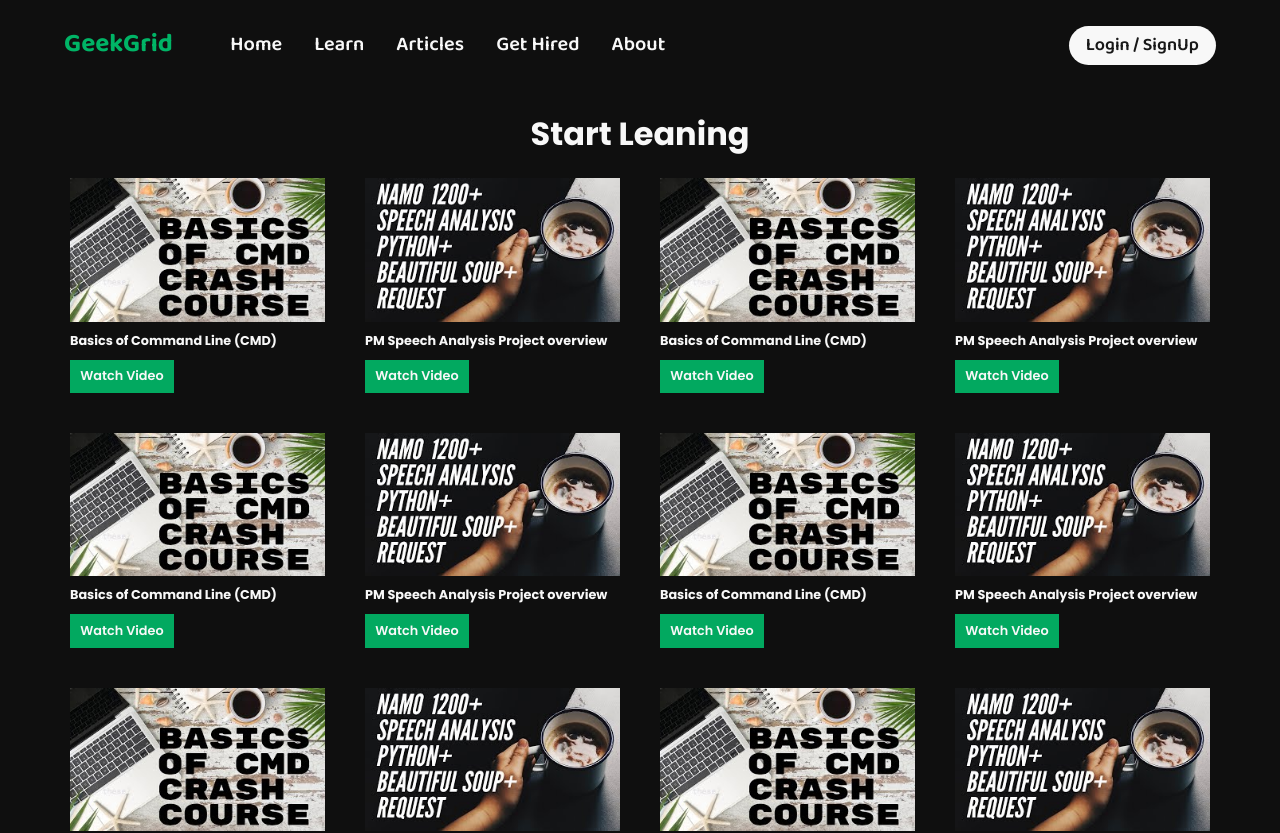
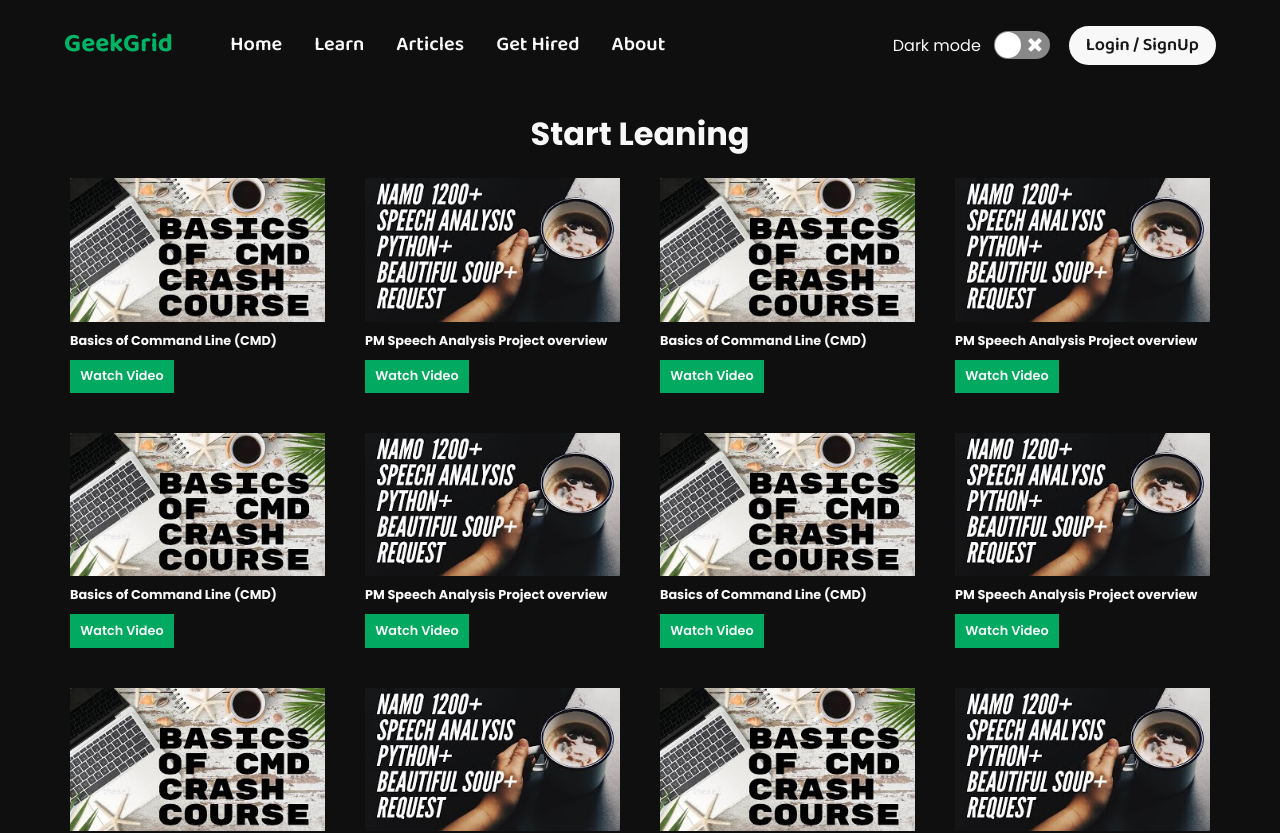
Before and after one commit to ashish12501/GeekGrid, a React (Create React App) app: page /learn in a window 1280 px wide. Shown: the top 833 px of the page. Built offline with nearby package versions, Linux system fonts and the light colour scheme; a web font is replaced by a local one.

Commit message:
added toggle button for dark and light mode

```diff
--- a/package.json
+++ b/package.json
@@ -11,6 +11,7 @@
     "react-dom": "^18.2.0",
     "react-router-dom": "^6.16.0",
     "react-scripts": "5.0.1",
+    "react-switch": "^7.0.0",
     "web-vitals": "^2.1.4"
   },
   "scripts": {
--- a/src/App.css
+++ b/src/App.css
@@ -1,5 +1,6 @@
 .App {
   text-align: center;
+  background-color: var(--primary-bg);
 }
 
 .App-logo {
--- a/src/App.js
+++ b/src/App.js
@@ -11,15 +11,25 @@ import { Footer } from './components/footer'
 import { VideoListPage } from './pages/VideoCourses/VideoListPage'
 import { VideoPlayerPage } from './pages/VideoCourses/streamer'
 import './variables.css'
+import { useState } from 'react';
+import { createContext } from 'react'
+export const themeContext = createContext(null)
 
 function App() {
+
+  const [theme, setTheme] = useState("dark")
+
+  const toggleTheme = () => {
+    setTheme(theme === "dark" ? "light" : "dark")
+  }
+
   return (
-    <div className="App">
+    <themeContext.Provider value={{ theme, toggleTheme }} >
+      <div className="App" id={theme} >
         <Router>
           <Navbar />
           <Routes>
             <Route path='/' element={<Home />} />
-          {/* <Route path='/learn' element={<learn />} /> */}
             <Route path='/contacts' element={<Contact />} />
             <Route path='/signin' element={<Signin />} />
             <Route path='/signup' element={<Signup />} />
@@ -30,7 +40,8 @@ function App() {
           </Routes>
           <Footer />
         </Router>
-    </div>
+      </div >
+    </themeContext.Provider>
   );
 }
 
--- a/src/components/navbar.css
+++ b/src/components/navbar.css
@@ -58,6 +58,23 @@
     font-size: 20px;
 }
 
+.navbar-right {
+    display: flex;
+    justify-content: center;
+    align-items: center;
+}
+
+.navbar-right .toggle-button {
+    /* width: 2vw; */
+    size: 40px;
+    margin-right: 1.5vw;
+}
+
+.mode-name {
+    color: var(--primary-text);
+    margin-right: 1vw;
+}
+
 .navbar .navbar-right button {
     padding: 4px 17px;
     border-radius: 27px;
--- a/src/components/navbar.js
+++ b/src/components/navbar.js
@@ -1,7 +1,12 @@
 import React from 'react'
 import { Link } from 'react-router-dom'
 import './navbar.css'
+import ReactSwitch from 'react-switch'
+import { useContext } from 'react'
+import { themeContext } from '../App'
+
 export function Navbar() {
+    const { toggleTheme, theme } = useContext(themeContext)
     return (
         <div className='navbar'>
             <div className='navbar-left'>
@@ -17,6 +22,8 @@ export function Navbar() {
                 </links>
             </div>
             <div className='navbar-right'>
+                {theme === "light" ? <p className='mode-name'>Light mode</p> : <p className='mode-name'>Dark mode</p>}
+                <ReactSwitch className='toggle-button' onChange={toggleTheme} checked={theme === "light"} />
                 <button>Login / SignUp</button>
             </div>
         </div>
--- a/src/pages/Articles/article.css
+++ b/src/pages/Articles/article.css
@@ -25,7 +25,6 @@
 }
 
 .left-article .article-box button {
-
     width: 9vw;
     padding: 8px 0px 8px 0px;
     border: none;
--- a/src/pages/VideoCourses/VideoListPage.css
+++ b/src/pages/VideoCourses/VideoListPage.css
@@ -2,6 +2,7 @@
     margin: auto 0;
     padding: 0px 70px 50px 70px;
     color: var(--primary-text);
+    background-color: var(--primary-bg);
 }
 
 .ListPage h1 {
--- a/src/variables.css
+++ b/src/variables.css
@@ -1,4 +1,4 @@
-:root {
+#light {
     --primary-bg: #f8f8f8;
     --primary-text: #1b1b1b;
     --secondary-text: #ffff;
@@ -9,18 +9,11 @@
     --gradient-yellow2: #ffd53b;
     --gradient-yellow1: #cea100;
     --box-shadow: #cecece;
-
-
-    /* variable for button */
     --button-bg: #02A960;
     --button-text: #f8f8f8;
+}
 
-
-    /* Comment Out The below variables to check in light thenme */
-    /* Comment Out The below variables to check in light thenme */
-    /* Comment Out The below variables to check in light thenme */
-    /* Comment Out The below variables to check in light thenme */
-
+#dark {
     --primary-bg: #0F0F0F;
     --primary-text: #f8f8f8;
     --secondary-text: #181818;
@@ -31,7 +24,6 @@
     --gradient-yellow1: #F4CE44;
     --gradient-yellow2: #ddd1a4;
     --box-shadow: #0a0a0a;
-
-
-
+    --button-bg: #02A960;
+    --button-text: #f8f8f8;
 }
```
Also changed, not shown: 1 other file (tests, documents, lock files or other folders). Lines whose indentation alone changed are shown as unchanged.
